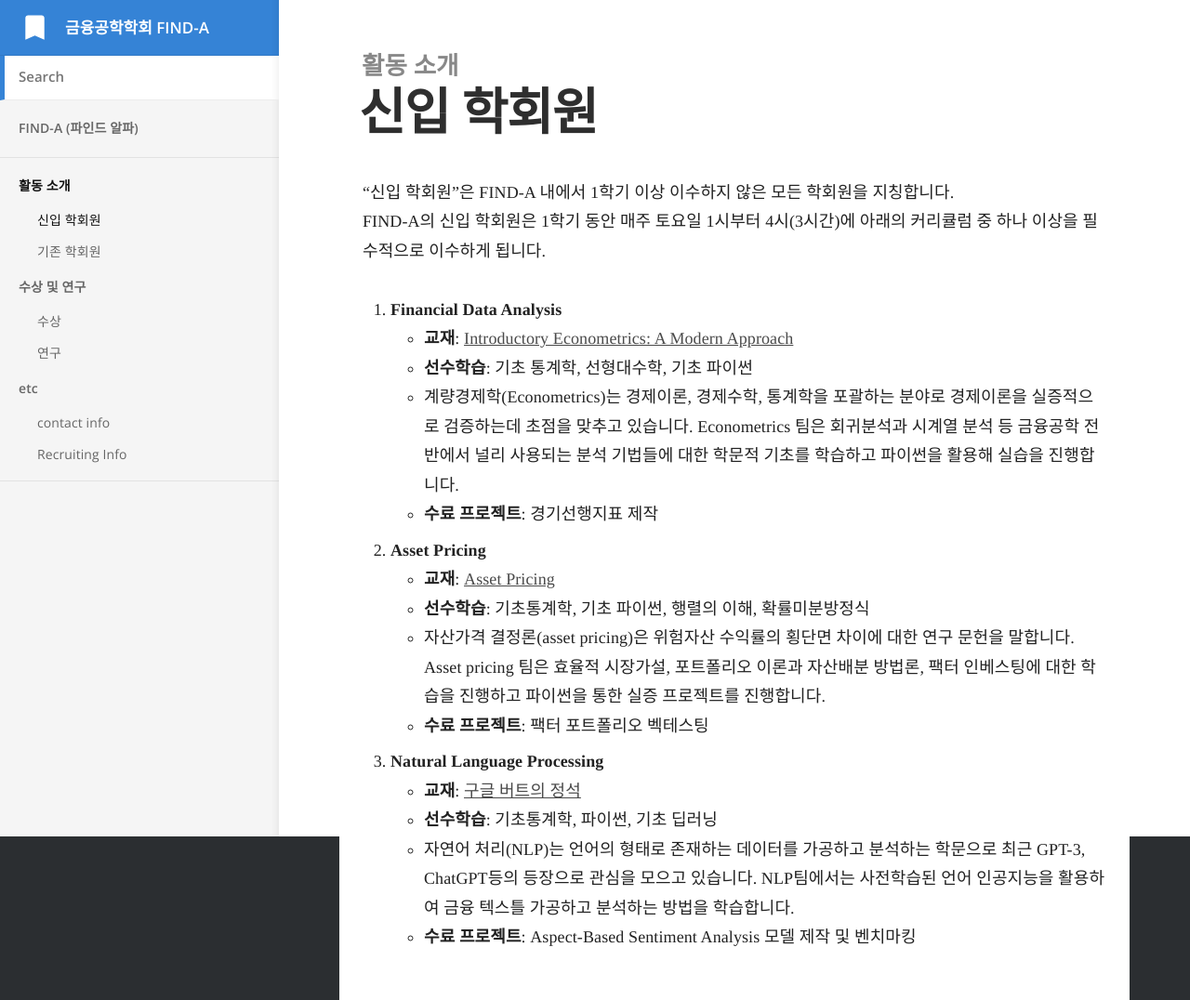
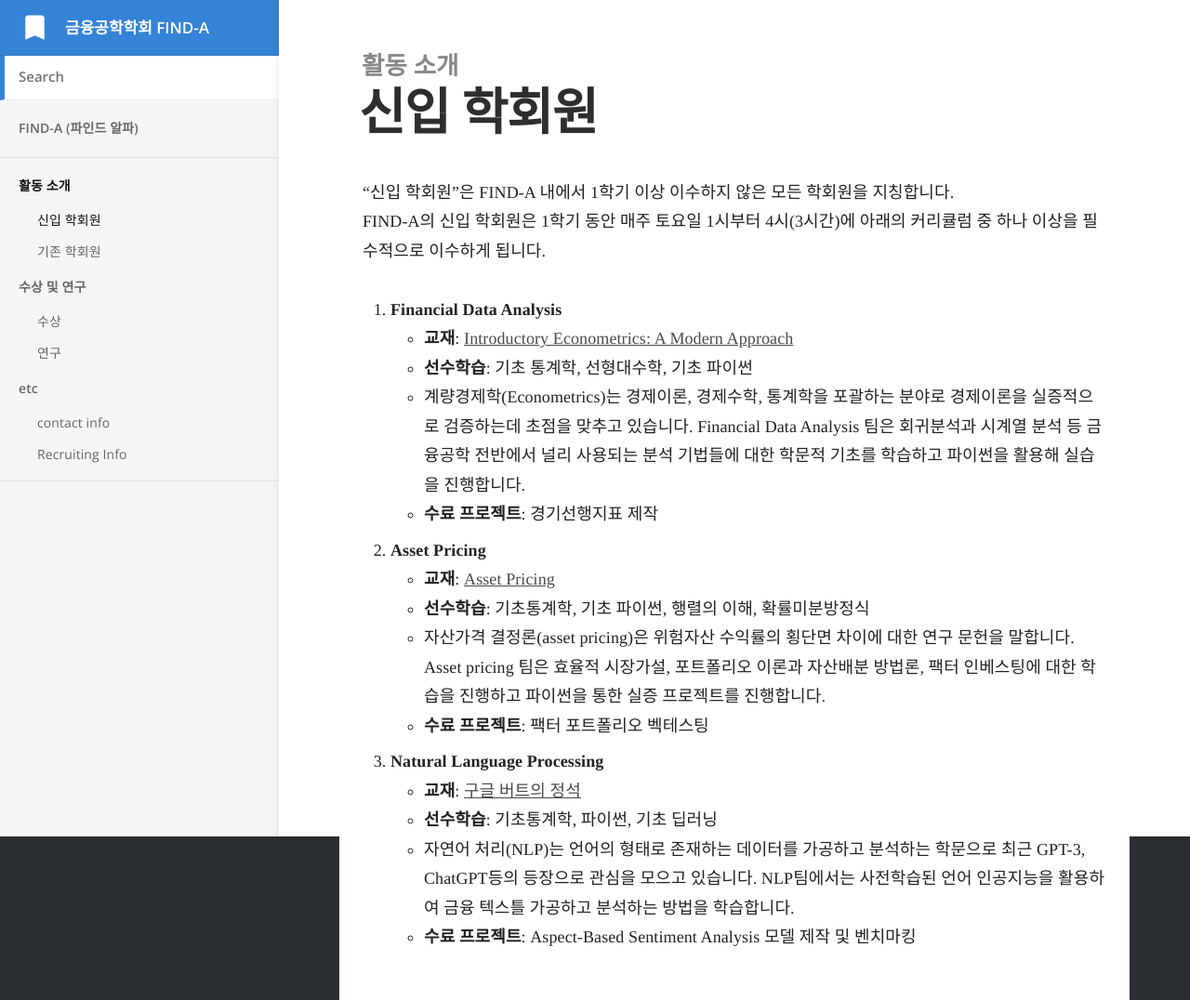
Before and after one commit to Find-A-AI/find-a-ai.github.io, a Jekyll site: the page built from _docs/1.활동 소개/신입 학회원.md, in a window 1280 px wide. Shown: the whole page at 93% size. Built offline with Jekyll 4.4.1, drawn with Linux system fonts in a browser that asks for light colours; some web fonts are replaced.

Commit message:
Update 신입 학회원.md

```diff
--- a/_docs/1.활동 소개/신입 학회원.md
+++ b/_docs/1.활동 소개/신입 학회원.md
@@ -9,7 +9,7 @@ FIND-A의 신입 학회원은 1학기 동안 매주 토요일 1시부터 4시(3
 1. **Financial Data Analysis**
   - **교재**: [Introductory Econometrics: A Modern Approach](https://www.amazon.com/Introductory-Econometrics-Modern-Approach-Economics/dp/1111531048)
   - **선수학습**: 기초 통계학, 선형대수학, 기초 파이썬
-  - 계량경제학(Econometrics)는 경제이론, 경제수학, 통계학을 포괄하는 분야로 경제이론을 실증적으로 검증하는데 초점을 맞추고 있습니다. Econometrics 팀은 회귀분석과 시계열 분석 등 금융공학 전반에서 널리 사용되는 분석 기법들에 대한 학문적 기초를 학습하고 파이썬을 활용해 실습을 진행합니다.
+  - 계량경제학(Econometrics)는 경제이론, 경제수학, 통계학을 포괄하는 분야로 경제이론을 실증적으로 검증하는데 초점을 맞추고 있습니다. Financial Data Analysis 팀은 회귀분석과 시계열 분석 등 금융공학 전반에서 널리 사용되는 분석 기법들에 대한 학문적 기초를 학습하고 파이썬을 활용해 실습을 진행합니다.
   - **수료 프로젝트**: 경기선행지표 제작
 
 2. **Asset Pricing**
```
